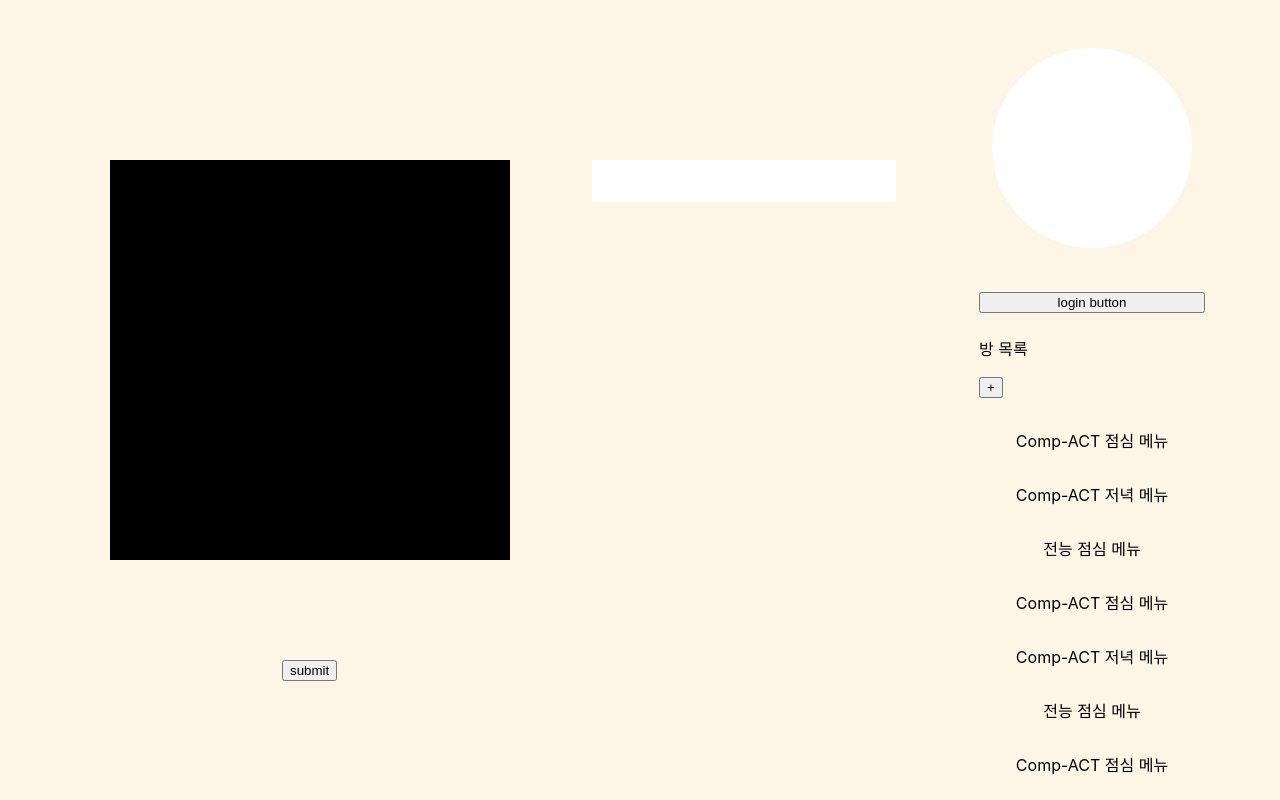
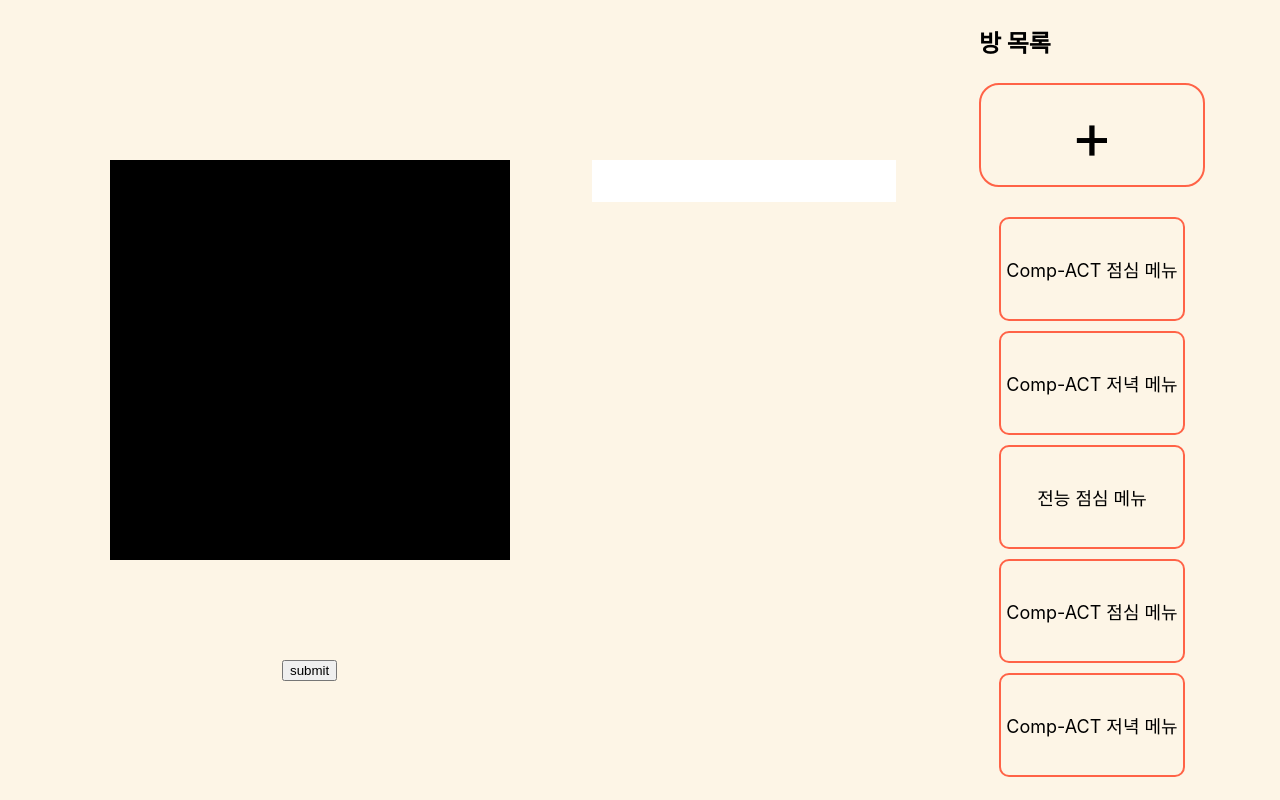
Before and after one commit to Comp-ACT/random-lunch-menu-front, a React (Create React App) app: page / in a window 1280 px wide. Built offline with nearby package versions, Linux system fonts and the light colour scheme.

Commit message:
Remove userinfo component from side bar component

```diff
--- a/src/components/common/sidebar/SideBar.jsx
+++ b/src/components/common/sidebar/SideBar.jsx
@@ -1,5 +1,4 @@
 import Colors from '../../../assets/colors';
-import UserInformation from './UserInformation';
 import RoomList from './room-list/RoomList';
 
 function SideBar() {
@@ -9,7 +8,6 @@ function SideBar() {
       height: '100%',
     }}
     >
-      <UserInformation />
       <RoomList />
     </div>
   );
--- a/src/components/common/sidebar/room-list/RoomList.jsx
+++ b/src/components/common/sidebar/room-list/RoomList.jsx
@@ -10,16 +10,26 @@ function RoomList() {
     <div style={{
       display: 'flex',
       flexDirection: 'column',
-      height: '60%',
+      height: '100%',
     }}
     >
-      <p>방 목록</p>
+      <p style={{
+        fontSize: 24,
+        fontWeight: 'bold',
+      }}
+      >
+        방 목록
+      </p>
       <RoomAdditionButton />
       <div style={{
         overflow: 'scroll',
         height: '80%',
         display: 'flex',
         flexDirection: 'column',
+        marginTop: 20,
+        marginBottom: 20,
+        paddingLeft: 20,
+        paddingRight: 20,
       }}
       >
         {tempHtml}
--- a/src/components/common/sidebar/room-list/room-list-button/RoomAdditionButton.jsx
+++ b/src/components/common/sidebar/room-list/room-list-button/RoomAdditionButton.jsx
@@ -1,12 +1,31 @@
 import { useState } from 'react';
 import Modal from '../../../dialog/modal';
 import RoomAdditionDialog from '../dialog/RoomAdditionDialog';
+import Colors from '../../../../../assets/colors';
 
 function RoomAdditionButton() {
   const [addRoom, setAddRoom] = useState(false);
   return (
     <div>
-      <button onClick={() => { setAddRoom(true); }}>+</button>
+      <div
+        onClick={() => {
+          setAddRoom(true);
+        }}
+        style={{
+          display: 'flex',
+          flexDirection: 'column',
+          textAlign: 'center',
+          justifyContent: 'center',
+          minHeight: 100,
+          borderStyle: 'solid',
+          borderWidth: 2,
+          borderColor: Colors.CORAL,
+          borderRadius: 20,
+          fontSize: 64,
+        }}
+      >
+        +
+      </div>
       {addRoom && (
         <Modal closeModal={() => {
           setAddRoom(false);
--- a/src/components/common/sidebar/room-list/room/Room.jsx
+++ b/src/components/common/sidebar/room-list/room/Room.jsx
@@ -1,10 +1,20 @@
 import * as PropTypes from 'prop-types';
+import Colors from '../../../../../assets/colors';
 
 function Room({ name }) {
   return (
     <div style={{
+      display: 'flex',
+      flexDirection: 'column',
       textAlign: 'center',
-      marginTop: 30,
+      fontSize: 18,
+      justifyContent: 'center',
+      marginTop: 10,
+      minHeight: 100,
+      borderStyle: 'solid',
+      borderWidth: 2,
+      borderColor: Colors.CORAL,
+      borderRadius: 10,
     }}
     >
       {name}
```
